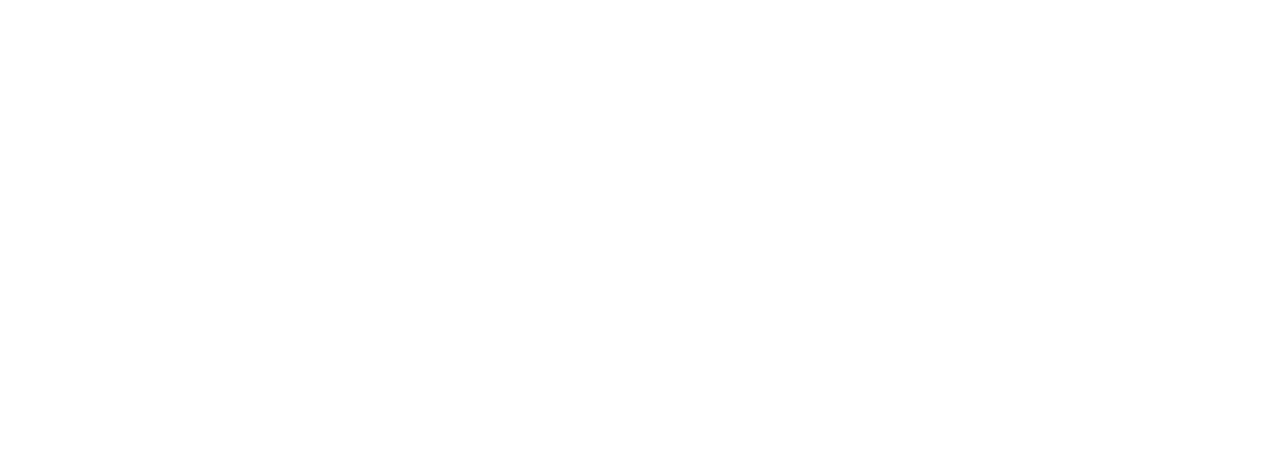
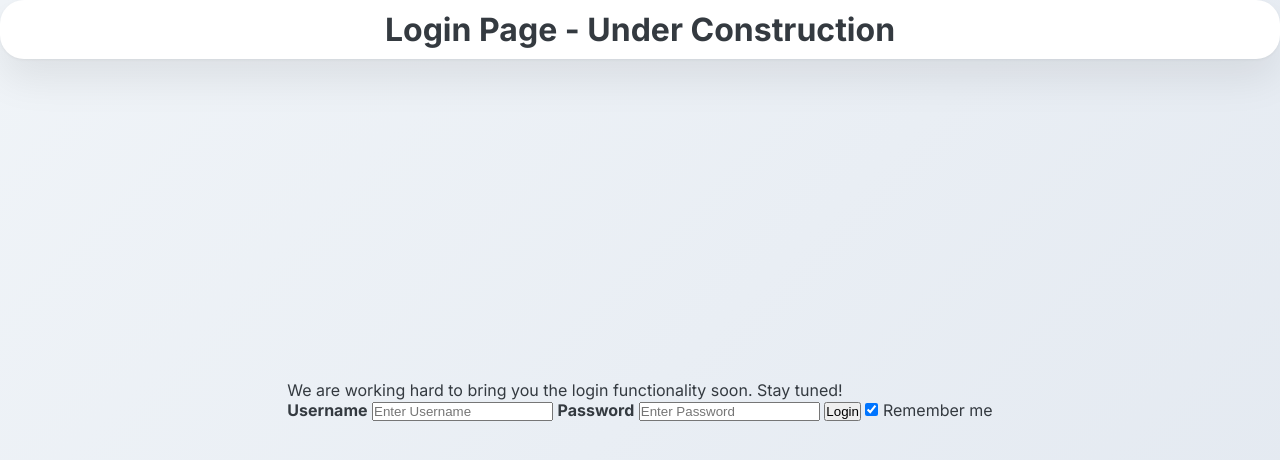
Before and after one commit to khavi22/smartClinic, a website: page public/login.html in a window 1280 px wide. Drawn offline with nearby package versions, Linux system fonts and the light colour scheme.

Commit message:
basic login tiles

```diff
--- a/public/css/styles.css
+++ b/public/css/styles.css
@@ -239,3 +239,15 @@
         font-size: 0.75rem;
     }
 }
+.login-placeholder {
+    display: flex;
+    flex-direction: column;
+    align-items: center;
+    justify-content: center;
+    position: absolute; top: 0;left: 0;right: 0;
+    gap: 16px;
+    padding: 10px;
+    background-color: var(--bg-card);
+    border-radius: 24px;
+    box-shadow: 0 20px 40px rgba(0, 0, 0, 0.08), 0 1px 3px rgba(0, 0, 0, 0.05);
+}
--- a/public/index.html
+++ b/public/index.html
@@ -11,7 +11,7 @@
     <link href="https://fonts.googleapis.com/css2?family=Inter:wght@400;500;600;700;800&display=swap" rel="stylesheet">
     <!-- front page icons -->
     <link href='https://unpkg.com/boxicons@2.1.4/css/boxicons.min.css' rel='stylesheet'>
-    <link rel="stylesheet" href="/css/styles.css">
+    <link rel="stylesheet" href="css/styles.css">
     <meta name="description" content="Community Clinic Appointment and Queue Management System">
 </head>
 
@@ -51,7 +51,7 @@
         </article>
     </main>
 
-    <script src="/js/index.js"></script>
+    <script src="js/index.js"></script>
 </body>
 
 </html>
--- a/public/login.html
+++ b/public/login.html
@@ -0,0 +1,32 @@
+<!DOCTYPE html>
+<html lang="en">
+<head>
+    <meta charset="UTF-8">
+    <meta name="viewport" content="width=device-width, initial-scale=1.0">
+    <title>smartClinic - Login</title>
+    <link rel="preconnect" href="https://fonts.googleapis.com">
+    <link rel="preconnect" href="https://fonts.gstatic.com" crossorigin>
+    <link href="https://fonts.googleapis.com/css2?family=Inter:wght@400;500;600;700;800&display=swap" rel="stylesheet">
+    <link href='https://unpkg.com/boxicons@2.1.4/css/boxicons.min.css' rel='stylesheet'>
+    <link rel="stylesheet" href="css/styles.css">
+</head>
+<body>
+    <header class="login-placeholder">
+        <h1>Login Page - Under Construction</h1>
+    </header>
+
+    <section class="login-content">
+        <p>We are working hard to bring you the login functionality soon. Stay tuned!</p>
+        <label for="uname"><b>Username</b></label>
+        <input type="text" placeholder="Enter Username" name="uname" required>
+
+        <label for="psw"><b>Password</b></label>
+        <input type="password" placeholder="Enter Password" name="psw" required>
+
+        <button type="submit">Login</button>
+        <label>
+        <input type="checkbox" checked="checked" name="remember"> Remember me
+        </label>
+    <script src="js/login.js"></script>
+</body>
+</html>
```
